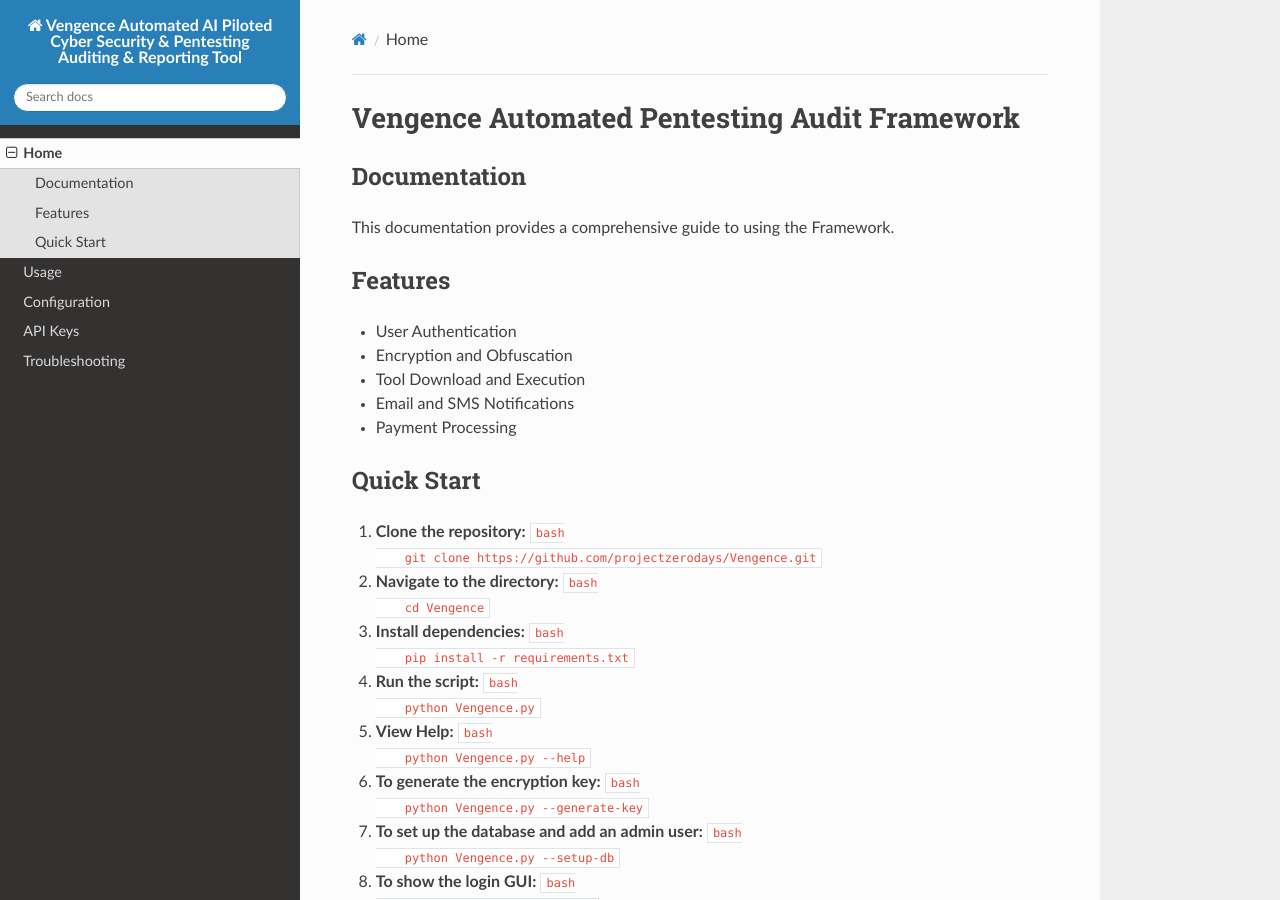
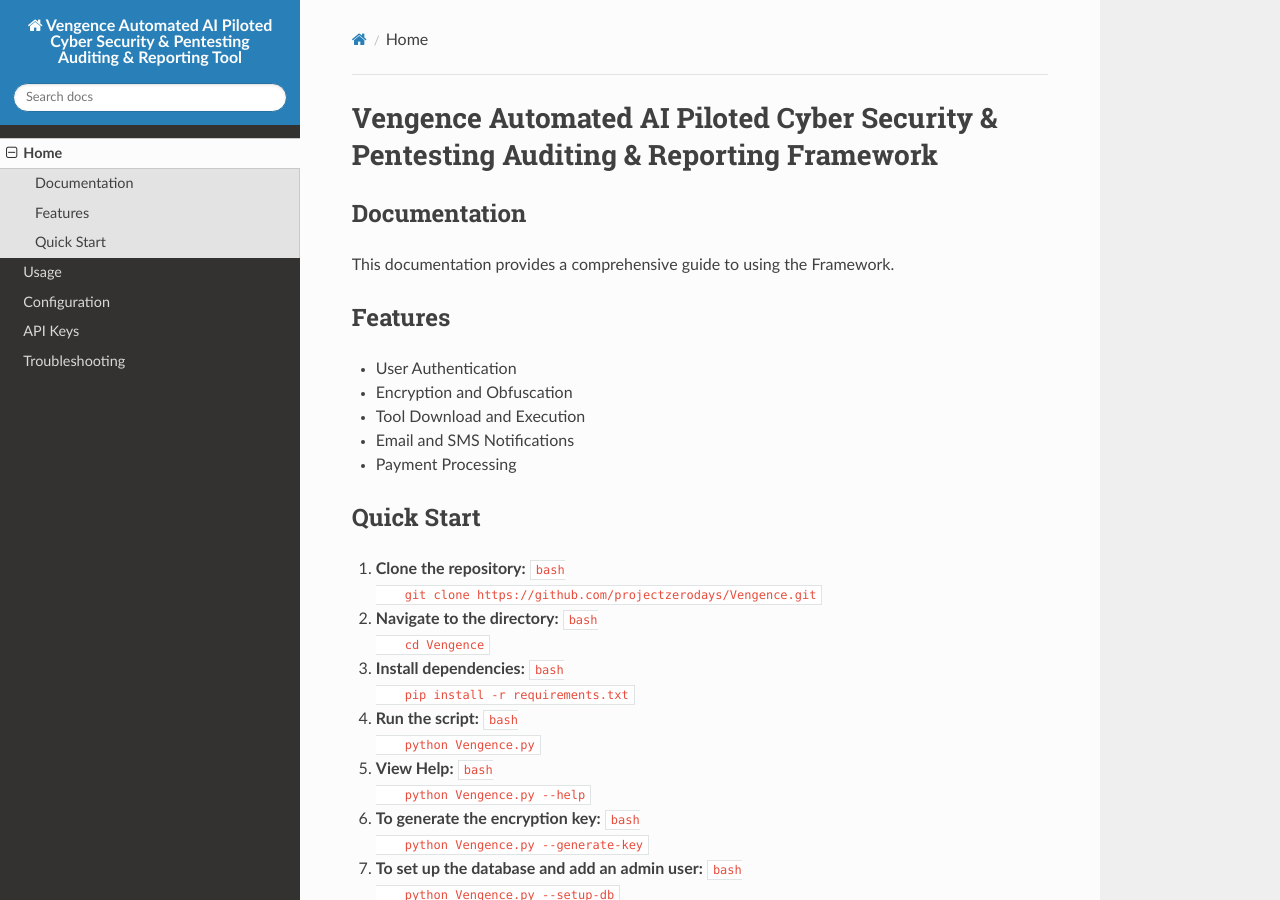
Before and after one commit to ProjectZeroDays/Vengence, an MkDocs documentation site: the page built from docs/index.md, in a window 1280 px wide and 900 px high. Built offline with MkDocs 1.6.1, drawn with Linux system fonts in a browser that asks for light colours; nearby versions of some CDN libraries.

Commit message:
Update index.md

```diff
--- a/docs/index.md
+++ b/docs/index.md
@@ -1,4 +1,4 @@
-# Vengence Automated Pentesting Audit Framework
+# Vengence Automated AI Piloted Cyber Security & Pentesting Auditing & Reporting Framework
 
 ## Documentation
 
```
